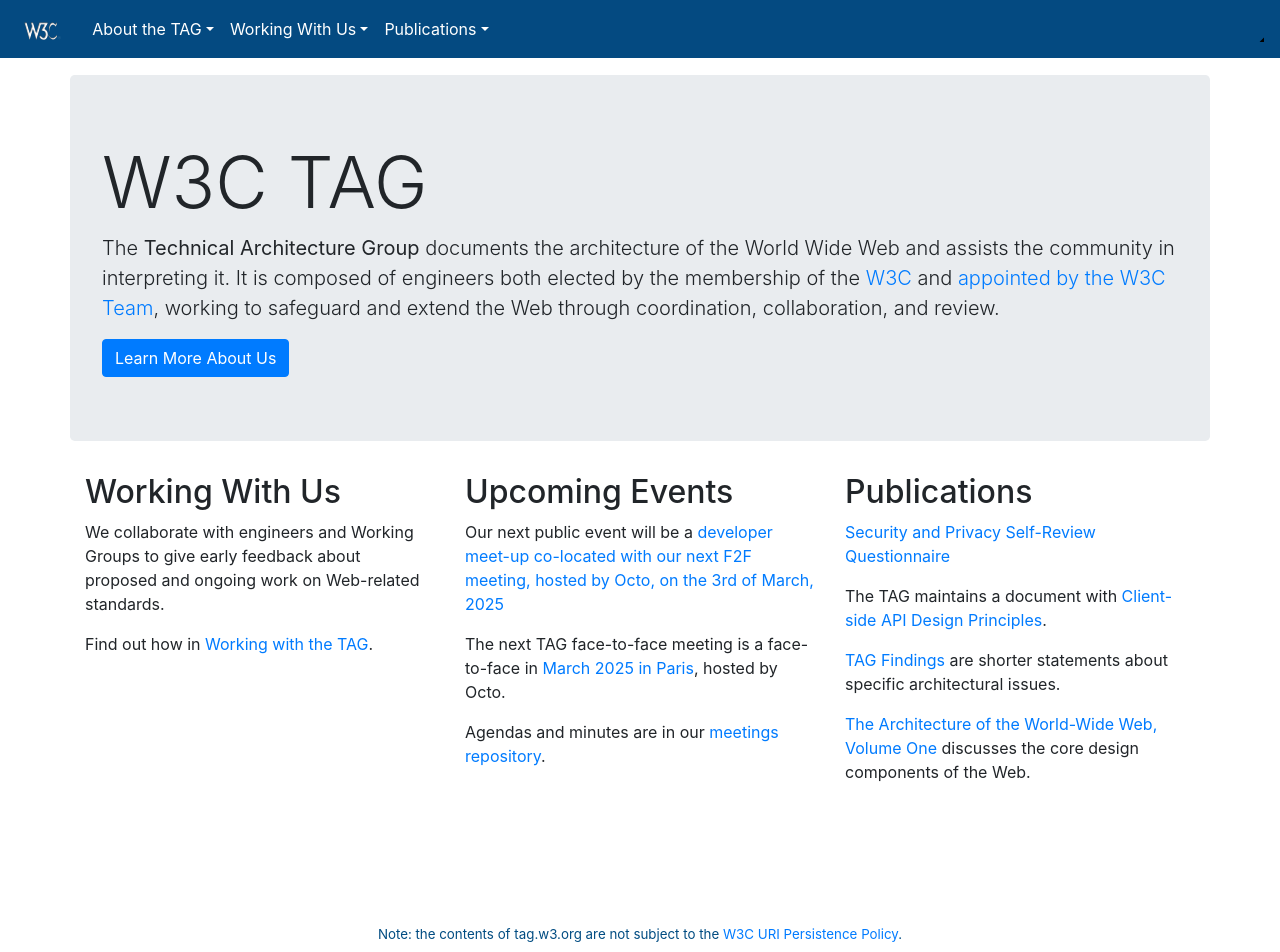
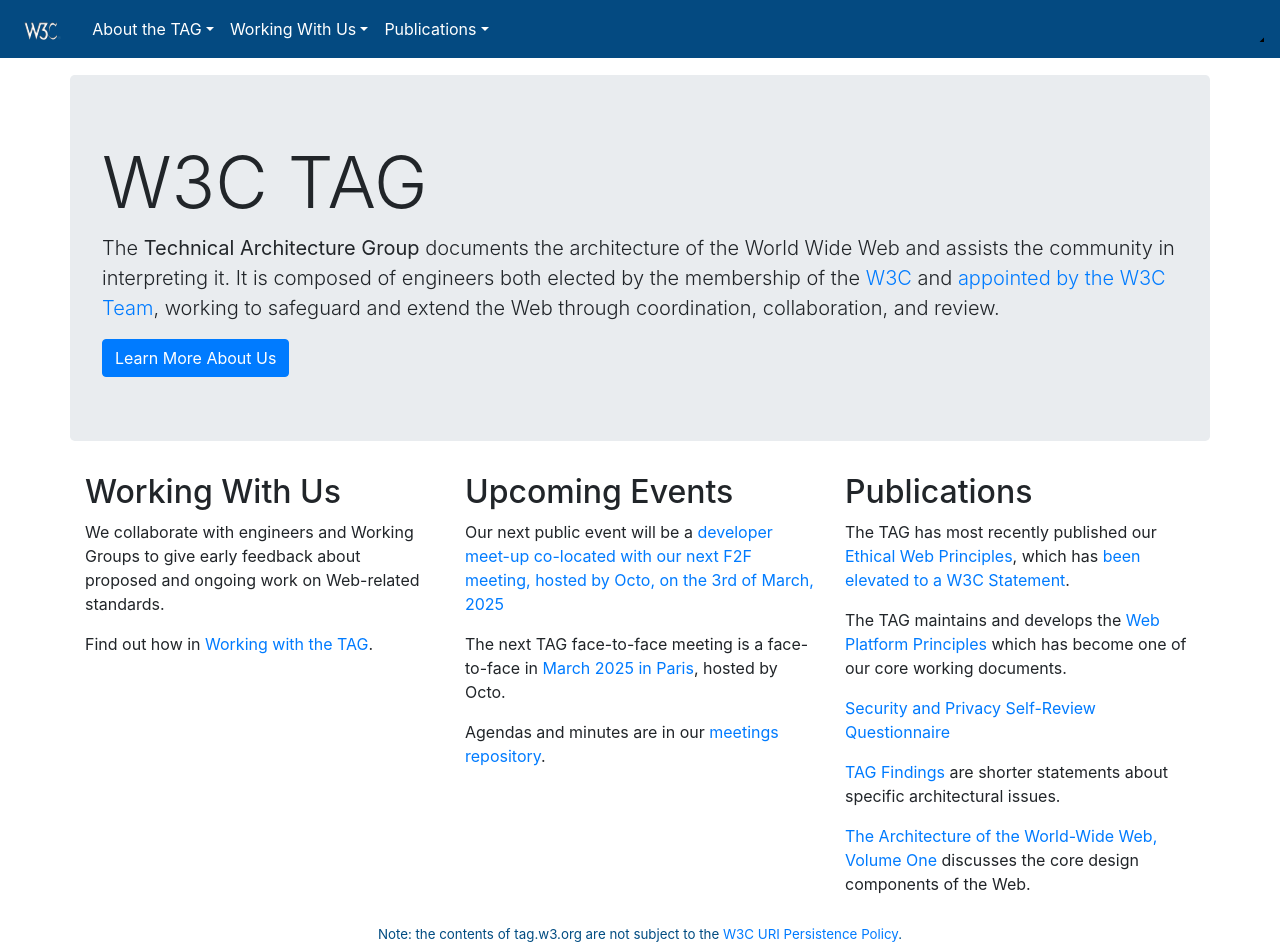
Before and after one commit to w3ctag/tag.w3.org, a Jekyll site: the page built from index.md, in a window 1280 px wide and 952 px high. Built offline with Jekyll 4.4.1, drawn with Linux system fonts in a browser that asks for light colours; nearby versions of some CDN libraries; library files that are not in the unit come from our copies.

Commit message:
Update index.md

```diff
--- a/index.md
+++ b/index.md
@@ -11,7 +11,6 @@
 <p>We collaborate with engineers and Working Groups to give early feedback about proposed and ongoing work on Web-related standards.</p>
 
 <p>Find out how in <a href="/workmode/">Working with the TAG</a>.</p>
-
 
 </div>
 <div class="col-sm-4">
@@ -29,9 +28,11 @@
 
 <h2><span class="glyphicon glyphicon-book" aria-hidden="true"></span> Publications</h2>
 
+<p>The TAG has most recently published our <a href="https://www.w3.org/TR/ethical-web-principles/">Ethical Web Principles</a>, which has <a href="https://www.w3.org/blog/2024/ethical-web-principles-building-a-better-web/">been elevated to a W3C Statement</a>.</p>
+
+<p>The TAG maintains and develops the <a href="https://www.w3.org/TR/design-principles/">Web Platform Principles</a> which has become one of our core working documents.</p>
+
 <p><a href="https://www.w3.org/TR/security-privacy-questionnaire/">Security and Privacy Self-Review Questionnaire</a></p>
-
-<p>The TAG maintains a document with <a href="https://w3ctag.github.io/design-principles/">Client-side API Design Principles</a>.</p>
 
 <p><a href="/findings/">TAG Findings</a> are shorter statements about specific architectural issues.</p>
 
```
